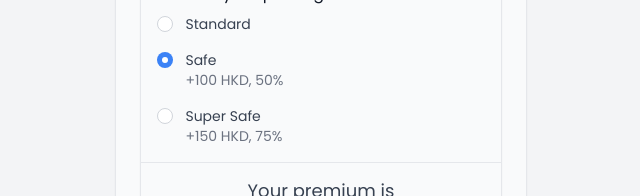
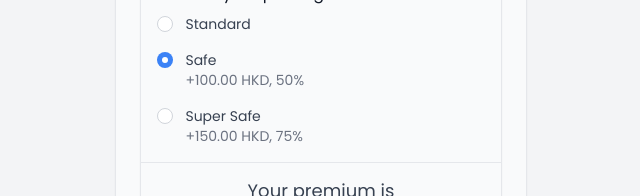
Before and after one commit to limjiechao/form-wizard, a Vue app: page / in a window 1280 px wide. Both pictures are taken after a click on the button "START". Shown: the part 450-646 px from the top of the page, without its empty margins (319-959 px from the left). Built offline with nearby package versions, Linux system fonts and the light colour scheme.

Commit message:
simple function to centralize logic formatting to 2 decimal places

```diff
--- a/src/components/applied/ScreenTellUsAboutYourself.vue
+++ b/src/components/applied/ScreenTellUsAboutYourself.vue
@@ -13,6 +13,7 @@ import {
   PackageOptions,
   PackageType,
   rate,
+  toTwoDecimalPlaces,
 } from './screen.tell.us.about.yourself';
 import { ScreenTellUsAboutYourself } from './screen.configurations';
 import { submitFormDataEventName } from '../base/custom.event.names';
@@ -50,20 +51,26 @@ const packageOptions = computed<PackageOptions>(() => [
     id: 'package-safe',
     name: 'Safe',
     value: 'Safe',
-    description: `+${packageToAdditionalPremium.value['Safe']} ${currency.value}, 50%`,
+    description: `+${toTwoDecimalPlaces(
+      packageToAdditionalPremium.value['Safe']
+    )} ${currency.value}, 50%`,
   },
   {
     id: 'package-super-safe',
     name: 'Super Safe',
     value: 'Super Safe',
-    description: `+${packageToAdditionalPremium.value['Super Safe']} ${currency.value}, 75%`,
+    description: `+${toTwoDecimalPlaces(
+      packageToAdditionalPremium.value['Super Safe']
+    )} ${currency.value}, 75%`,
   },
 ]);
 
 const selectedPackage = ref<PackageType>('Safe');
 const selectedPackagePremium = computed<string>(() =>
   ((selectedPackagePremium) =>
-    selectedPackagePremium > 0 ? selectedPackagePremium.toFixed(2) : '0')(
+    selectedPackagePremium > 0
+      ? toTwoDecimalPlaces(selectedPackagePremium)
+      : '0')(
     standardPremium.value +
       packageToAdditionalPremium.value[selectedPackage.value]
   )
--- a/src/components/applied/screen.tell.us.about.yourself.ts
+++ b/src/components/applied/screen.tell.us.about.yourself.ts
@@ -37,6 +37,8 @@ export interface PackageOption {
 
 export type PackageOptions = PackageOption[];
 
+export const toTwoDecimalPlaces = (number: number) => number.toFixed(2);
+
 export enum FieldName {
   name = 'name',
   age = 'age',
```
